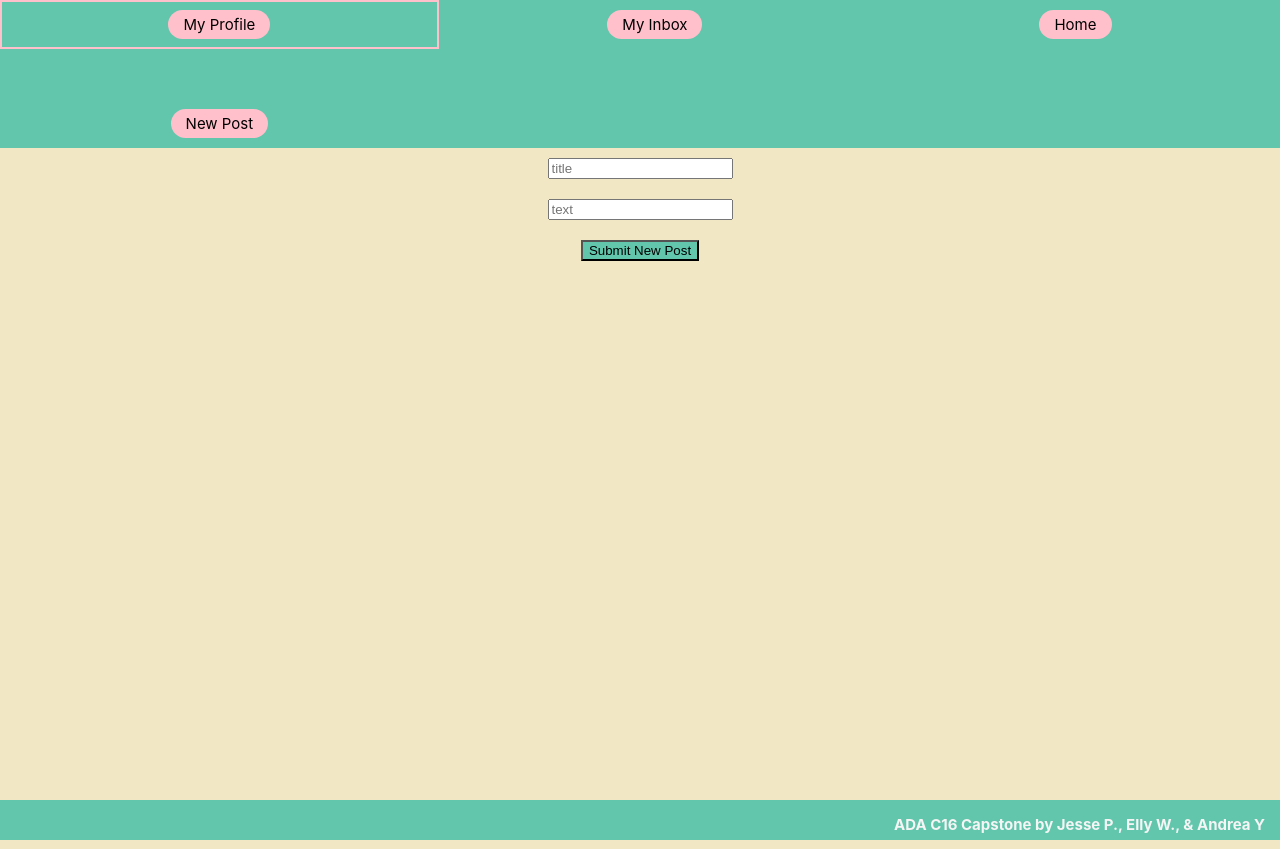
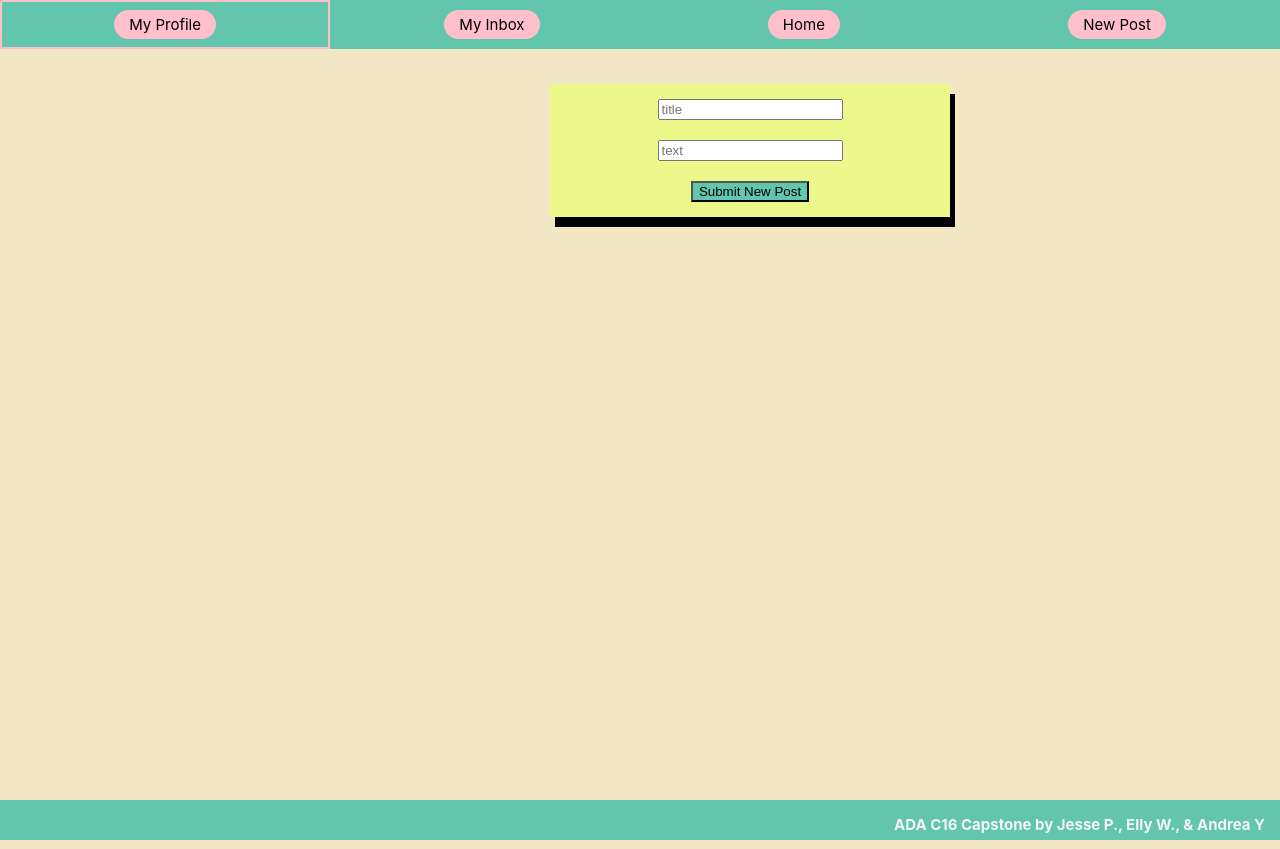
Before and after one commit to jessepope/Adie-Babeez--Front-End, a React (Create React App) app: page /newpost in a window 1280 px wide. Built offline with nearby package versions, Linux system fonts and the light colour scheme.

Commit message:
CSS changes to myprofile and new post form and button changes.

```diff
--- a/src/components/Comment.css
+++ b/src/components/Comment.css
@@ -0,0 +1,6 @@
+.profile-link{
+    color:rgb(252, 179, 70);
+    font-weight: bold;
+    font-size: 20px;
+
+}
--- a/src/components/Comment.js
+++ b/src/components/Comment.js
@@ -17,7 +17,7 @@ const Comment = (props) => {
           id="delete"
           onClick={() => props.onDeleteClick(props.comment_id)}
         >
-          &#x274c;
+          &#10062;
         </button>
       );
     }
--- a/src/components/NavBar.css
+++ b/src/components/NavBar.css
@@ -1,7 +1,7 @@
 .nav-container {
     display: grid;
     grid-row-gap: 50px;
-    grid-template-columns: auto auto auto;
+    grid-template-columns: auto auto auto auto;
     background-color: rgb(97, 198, 172);
   }
 
--- a/src/components/NewPostForm.css
+++ b/src/components/NewPostForm.css
@@ -2,4 +2,14 @@
     display: flex;
     flex-direction: column;
     align-items: center;
+    background-color:rgb(237, 248, 139);
+    margin-top:35px;
+    margin-bottom:35px;
+    margin-right: 550px;
+    margin-left:550px;
+    padding: 5px;
+    box-sizing: border-box;
+    box-shadow: 5px 10px;
+    align-items: center;
+    width: 400px;
 }
--- a/src/components/Post.js
+++ b/src/components/Post.js
@@ -26,7 +26,8 @@ const Post = (props) => {
           id="delete"
           onClick={() => props.onDeleteClick(props)}
         >
-          &#x274c;
+         &#10062;
+
         </button>
       );
     }
--- a/src/pages/LandingPage.js
+++ b/src/pages/LandingPage.js
@@ -7,7 +7,7 @@ const LandingPage = (props) => {
         <div className="login-page">
             <div className='login-form-container'>
                 <h1 className="title">Adie-Babeez</h1>
-                <h2 className="slogan">(A-dee-bay-beez)</h2>
+                <h2 className="slogan">("A-dee-bay-beez")</h2>
                 <h3 className="slogan">Connecting Adie Parents for all their parenting needs</h3>
                 <LoginForm />
             </div>
--- a/src/pages/ProfilePage.css
+++ b/src/pages/ProfilePage.css
@@ -7,5 +7,13 @@
     display:flex;
     flex-direction:column;
     align-items: center;
-    background-color:white;
+    background-color:pink;
+    margin-top:35px;
+    margin-bottom:35px;
+    margin-left: 550px;
+    margin-right: 550px;
+    padding: 5px;
+    box-sizing: border-box;
+    box-shadow: 5px 10px;
+    width: 400px;
 }
--- a/src/pages/ProfilePage.js
+++ b/src/pages/ProfilePage.js
@@ -68,10 +68,10 @@ const ProfilePage = (props) => {
       <NavBar />
       <div className="profile-container">
         <div className='edit-profile'>
-          {userSelf ? <button onClick={editProfile}>Edit</button> : null}
+          {userSelf ? <button className="button" onClick={editProfile}>Edit</button> : null}
         </div>
         <div className='delete-profile'>
-          {userSelf ? <button onClick={deleteProfile}>DeleteProfile</button> : null}
+          {userSelf ? <button className="button" onClick={deleteProfile}>DeleteProfile</button> : null}
         </div>
         <div> {deleteMessage ? deleteMessage : null}</div>
         <div className="user-email">{userInfo.email}</div>
```
